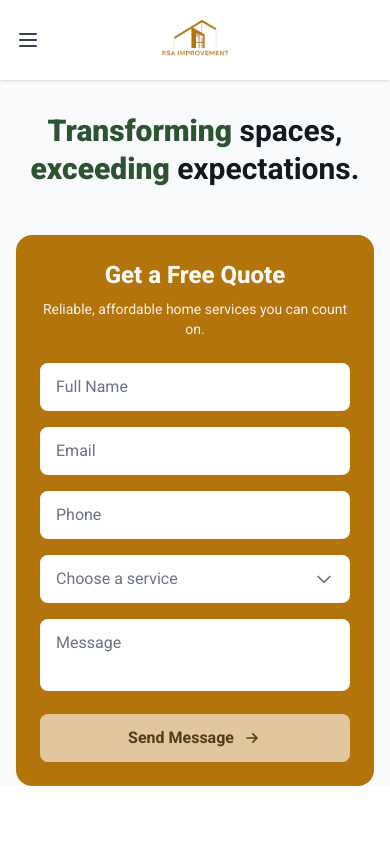
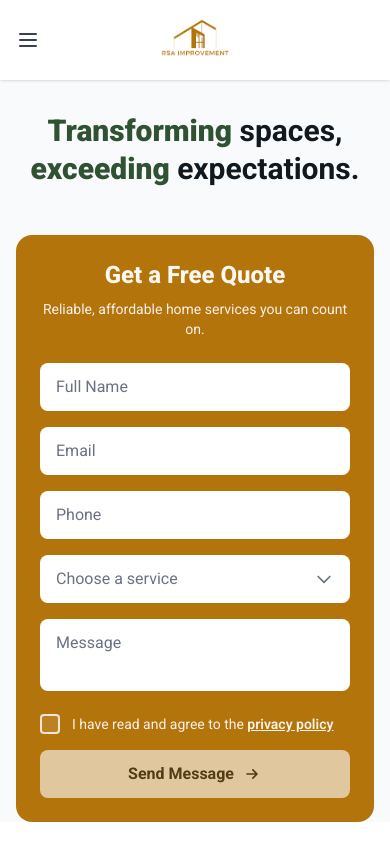
Before and after one commit to flp-cmd/rsa-improvement, a Next.js app: page / in a window 390 px wide. Shown: the top 844 px of the page. Built offline with nearby package versions, Linux system fonts and the light colour scheme.

Commit message:
Adding privacy policy and checkbox to form, changing last image

```diff
--- a/components/sections/CTASection.tsx
+++ b/components/sections/CTASection.tsx
@@ -6,7 +6,7 @@ export default function CTASection() {
           <div className="grid grid-cols-1 lg:grid-cols-2 gap-0">
             <div className="h-64 md:h-80 lg:h-auto">
               <img
-                src="/general-service.png"
+                src="/cta-image.png"
                 alt="Professional repair service"
                 className="w-full h-full object-cover"
               />
--- a/components/sections/Footer.tsx
+++ b/components/sections/Footer.tsx
@@ -51,10 +51,11 @@ export default function Footer() {
               </li>
               <li>
                 <Link
-                  href="#testimonials"
+                  href="https://docs.google.com/document/d/e/2PACX-1vR9wx7I4uOe9Y9m0WmvmMra9SoXdN3R4Y-anFqoaQ8cHFWM62DQDNULxddGM2fYr4MOZp5p2EC1HRKf/pub"
                   className="text-gray-400 hover:text-white transition-colors"
+                  target="_blank"
                 >
-                  Testimonials
+                  Privacy Policy
                 </Link>
               </li>
             </ul>
--- a/components/sections/HeroSection.tsx
+++ b/components/sections/HeroSection.tsx
@@ -2,6 +2,7 @@ import "animate.css";
 import { useState, useRef, useEffect } from "react";
 import { isValidEmail, isValidUSPhone } from "@/utils/validators";
 import { services } from "@/utils/data";
+import Link from "next/link";
 
 export default function HeroSection() {
   const [result, setResult] = useState("");
@@ -9,6 +10,7 @@ export default function HeroSection() {
   const [isLoading, setIsLoading] = useState(false);
   const [emailError, setEmailError] = useState(false);
   const [phoneError, setPhoneError] = useState(false);
+  const [checkboxChecked, setCheckboxChecked] = useState(false);
   const formRef = useRef<HTMLFormElement>(null);
   const textareaRef = useRef<HTMLTextAreaElement>(null);
   const dropdownRef = useRef<HTMLDivElement>(null);
@@ -55,7 +57,8 @@ export default function HeroSection() {
     formData.email.trim() !== "" &&
     formData.phone.trim() !== "" &&
     formData.service.trim() !== "" &&
-    formData.message.trim() !== "";
+    formData.message.trim() !== "" &&
+    checkboxChecked;
 
   const handleInputChange = (
     e: React.ChangeEvent<
@@ -134,6 +137,7 @@ export default function HeroSection() {
           service: "",
           message: "",
         });
+        setCheckboxChecked(false);
         setEmailError(false);
         setPhoneError(false);
         if (textareaRef.current) {
@@ -318,6 +322,46 @@ export default function HeroSection() {
                   />
                 </div>
 
+                <div className="flex gap-3 items-center">
+                  <div className="relative flex items-center">
+                    <input
+                      type="checkbox"
+                      id="checkbox"
+                      checked={checkboxChecked}
+                      onChange={(e) => setCheckboxChecked(e.target.checked)}
+                      className="cursor-pointer w-5 h-5 appearance-none rounded border-2 border-white/80 bg-white/10 checked:bg-white checked:border-white transition-all duration-200 focus:outline-none focus:ring-2 focus:ring-white/50"
+                    />
+                    {checkboxChecked && (
+                      <svg
+                        className="absolute left-1/2 top-1/2 transform -translate-x-1/2 -translate-y-1/2 w-3 h-3 text-gray-900 pointer-events-none"
+                        fill="none"
+                        stroke="currentColor"
+                        viewBox="0 0 24 24"
+                      >
+                        <path
+                          strokeLinecap="round"
+                          strokeLinejoin="round"
+                          strokeWidth={3}
+                          d="M5 13l4 4L19 7"
+                        />
+                      </svg>
+                    )}
+                  </div>
+                  <label
+                    htmlFor="checkbox"
+                    className="text-white/90 text-sm md:text-lg cursor-pointer flex-1"
+                  >
+                    I have read and agree to the{" "}
+                    <Link
+                      target="_blank"
+                      href="https://docs.google.com/document/d/e/2PACX-1vR9wx7I4uOe9Y9m0WmvmMra9SoXdN3R4Y-anFqoaQ8cHFWM62DQDNULxddGM2fYr4MOZp5p2EC1HRKf/pub"
+                      className="text-white/90 font-semibold underline"
+                    >
+                      privacy policy
+                    </Link>
+                  </label>
+                </div>
+
                 <button
                   type="submit"
                   disabled={!isFormValid || isLoading}
```
Also changed, not shown: public/cta-image.png (added), public/general-service.png (deleted).
